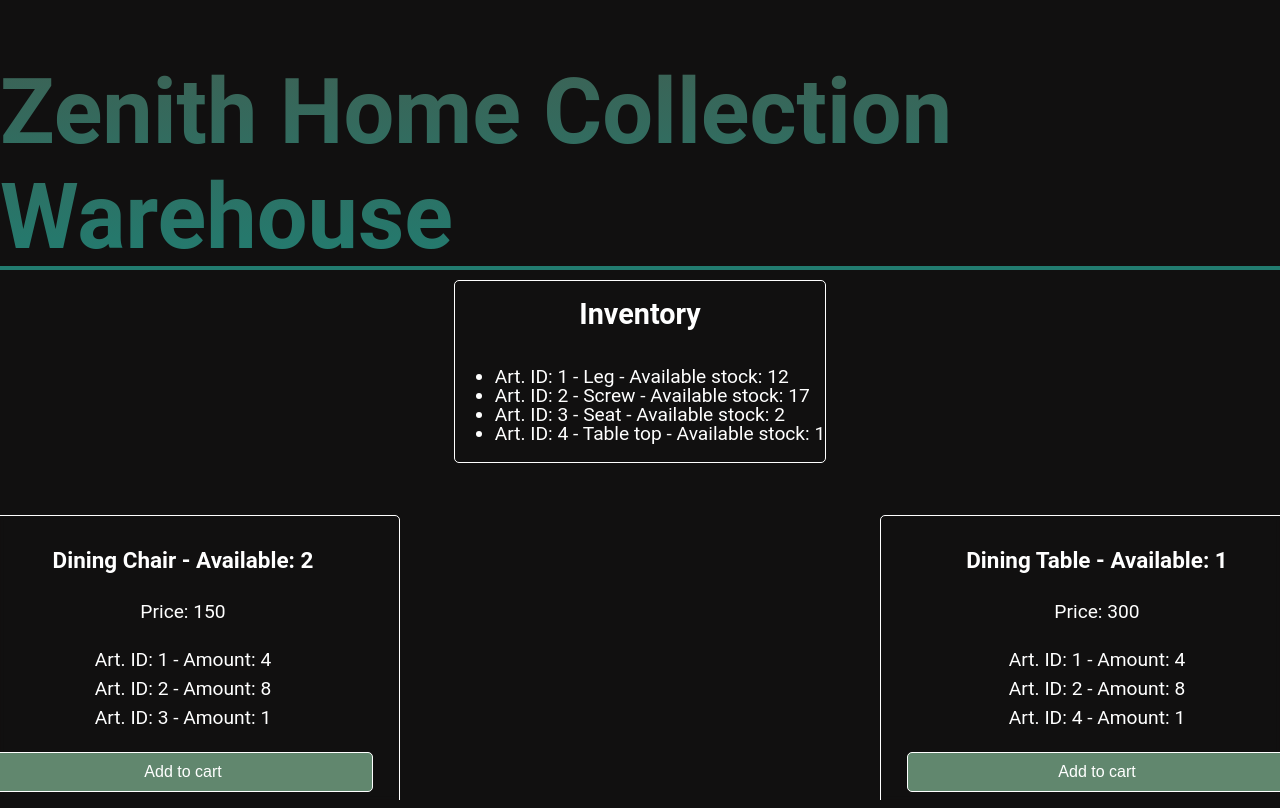
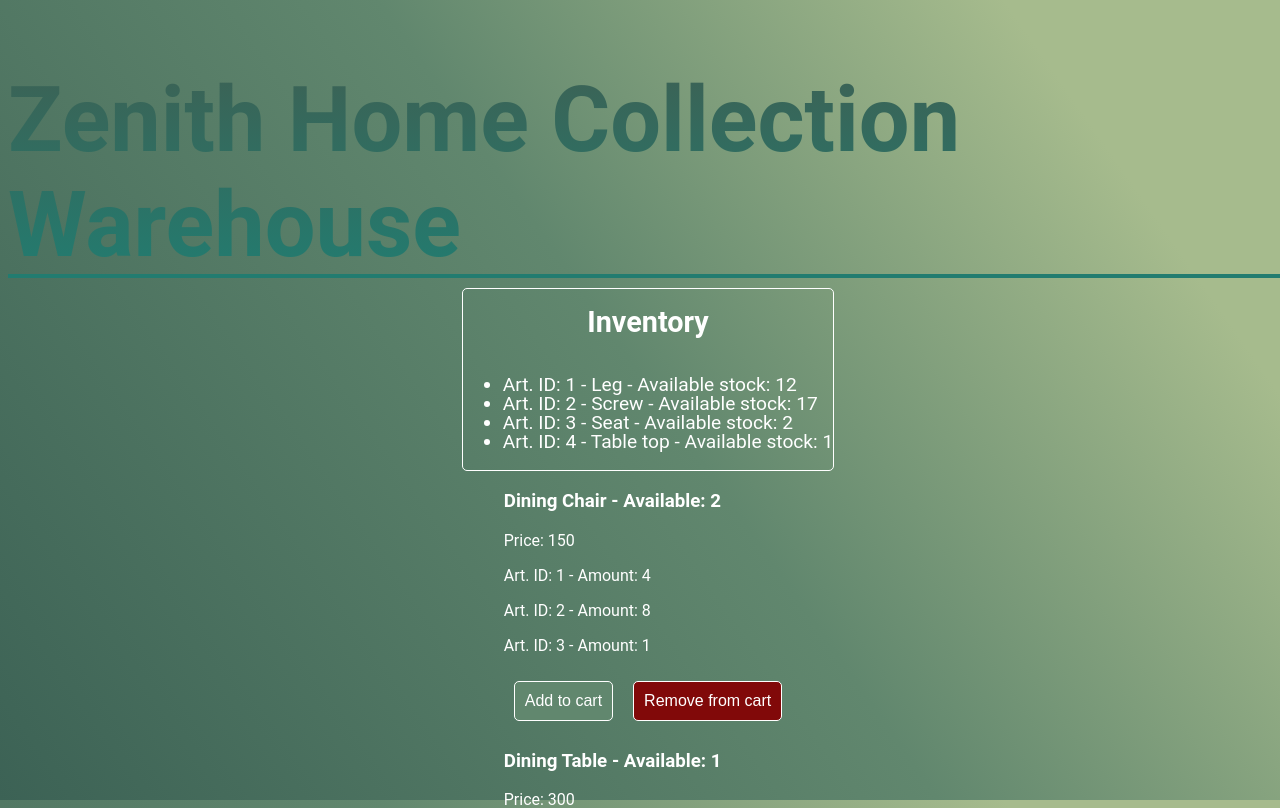
Before and after one commit to danieldraganweb/Next-test3, a Next.js app: page / in a window 1280 px wide. Built offline with nearby package versions, Linux system fonts and the light colour scheme.

Commit message:
css changes on the html and body atributes

```diff
--- a/components/warehouse.module.css
+++ b/components/warehouse.module.css
@@ -1,4 +1,4 @@
-.main {
+/* .main {
   display: flex;
   flex-direction: column;
   justify-content: space-between;
@@ -6,27 +6,21 @@
   position: relative;
   height: 100vh;
   width: 100vw;
-}
-.container {
-  display: flex;
-  flex-direction: row;
-  justify-content: space-between;
-  align-items: center;
-  position: relative;
-}
-.background {
+} */
+
+/* .background {
   position: absolute;
   width: 100%;
   height: 100vh;
   z-index: -1;
   overflow: hidden;
   margin-bottom: none;
-}
+} */
 .title {
   font-size: 90px;
   font-weight: 600;
   position: relative;
-  background: -webkit-linear-gradient(#227c70, #227c70);
+  background: linear-gradient(55deg, #3c6255 0%, #61876e 51%, #a6bb8d 85%);
   background-clip: text;
   -webkit-text-fill-color: transparent;
   -webkit-background-clip: text;
@@ -44,7 +38,7 @@
 
 .inventory {
   border: 1px solid white;
-  margin-bottom: 22px;
+  /* margin-bottom: 22px; */
   border-radius: 5px;
   display: flex;
   flex-direction: column;
@@ -55,6 +49,17 @@
   font-size: 1.2rem;
   backdrop-filter: blur(0px);
 }
+/* .card {
+  height: 350px;
+  font-size: 10px;
+  display: flex;
+  flex-direction: column;
+  width: 400px;
+  display: flex;
+  flex-direction: column;
+  line-height: 3px;
+  margin-top: 10px;
+} */
 
 .addbutton {
   background-color: #61876e;
@@ -85,22 +90,10 @@
   color: rgb(245, 233, 233);
 }
 
-.card {
-  height: 350px;
-  font-size: 10px;
-  display: flex;
-  flex-direction: column;
-  width: 400px;
-  display: flex;
-  flex-direction: column;
-  line-height: 3px;
-  margin-top: 10px;
-}
-
-.grid {
+/* .grid {
   display: grid;
   grid-template-columns: repeat(2, 1fr);
-  grid-gap: 30rem;
+  grid-gap: 3rem;
   grid-auto-rows: minmax(100px, auto);
   margin-top: 20px;
 }
@@ -123,7 +116,7 @@
 .grid > div:nth-child(2) {
   background: transparent;
   text-transform: 0.5;
-}
+} */
 
 @media screen and (min-width: 200px) {
   .body {
--- a/styles/globals.css
+++ b/styles/globals.css
@@ -1,15 +1,16 @@
 html,
 body {
   max-width: 100vw;
+  max-height: 100vh;
+  width: 100vw;
+  height: auto;
   overflow-x: hidden;
-  margin-bottom: none;
 }
 
 body {
   color: #ffffff;
   background-color: rgb(17, 16, 16);
   font-family: "Roboto", sans-serif;
-  display: flex;
-  flex-direction: column;
-  margin: 0px;
+  height: 1000px; /* Used to enable scrolling */
+  background: linear-gradient(55deg, #3c6255 0%, #61876e 51%, #a6bb8d 85%);
 }
```
